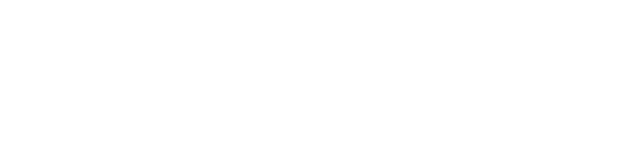
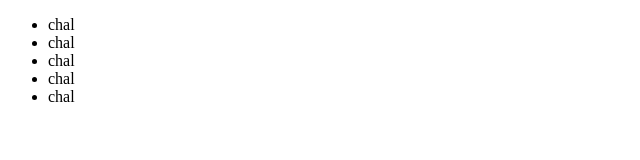
Before and after one commit to JUBAIRHALIM69/my-second-git-repo, a plain HTML site: page index.html in a window 1280 px wide. Shown: the whole page, without its empty margins (0-640 px from the left). Drawn offline with Linux system fonts and the light colour scheme.

Commit message:
my second commit

```diff
--- a/index.html
+++ b/index.html
@@ -6,6 +6,14 @@
     <title> My-seconds-git-repo</title>
 </head>
 <body>
-
+    <div>
+        <ul>
+            <li>chal</li>
+            <li>chal</li>
+            <li>chal</li>
+            <li>chal</li>
+            <li>chal</li>
+        </ul>
+    </div>
 </body>
 </html>
```
